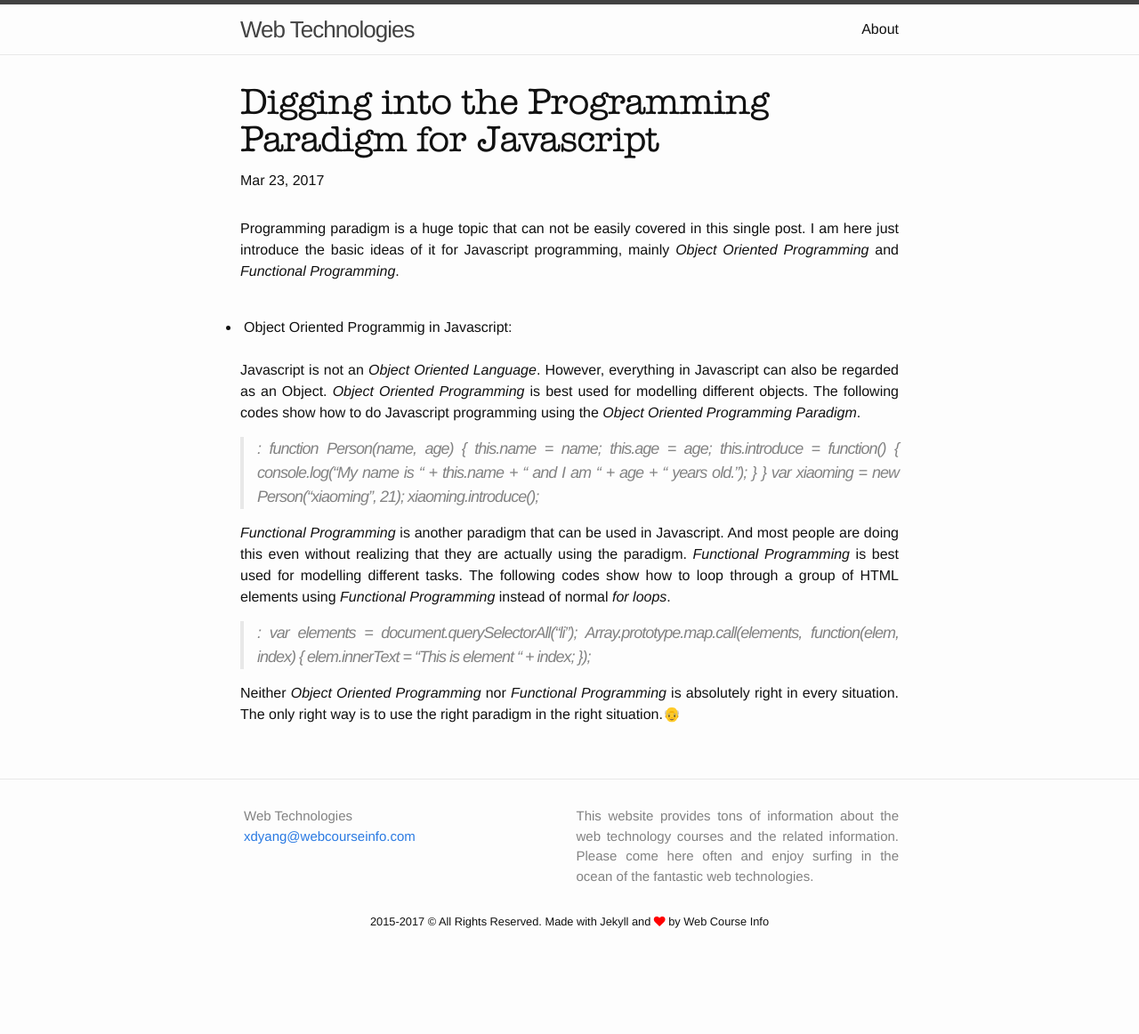
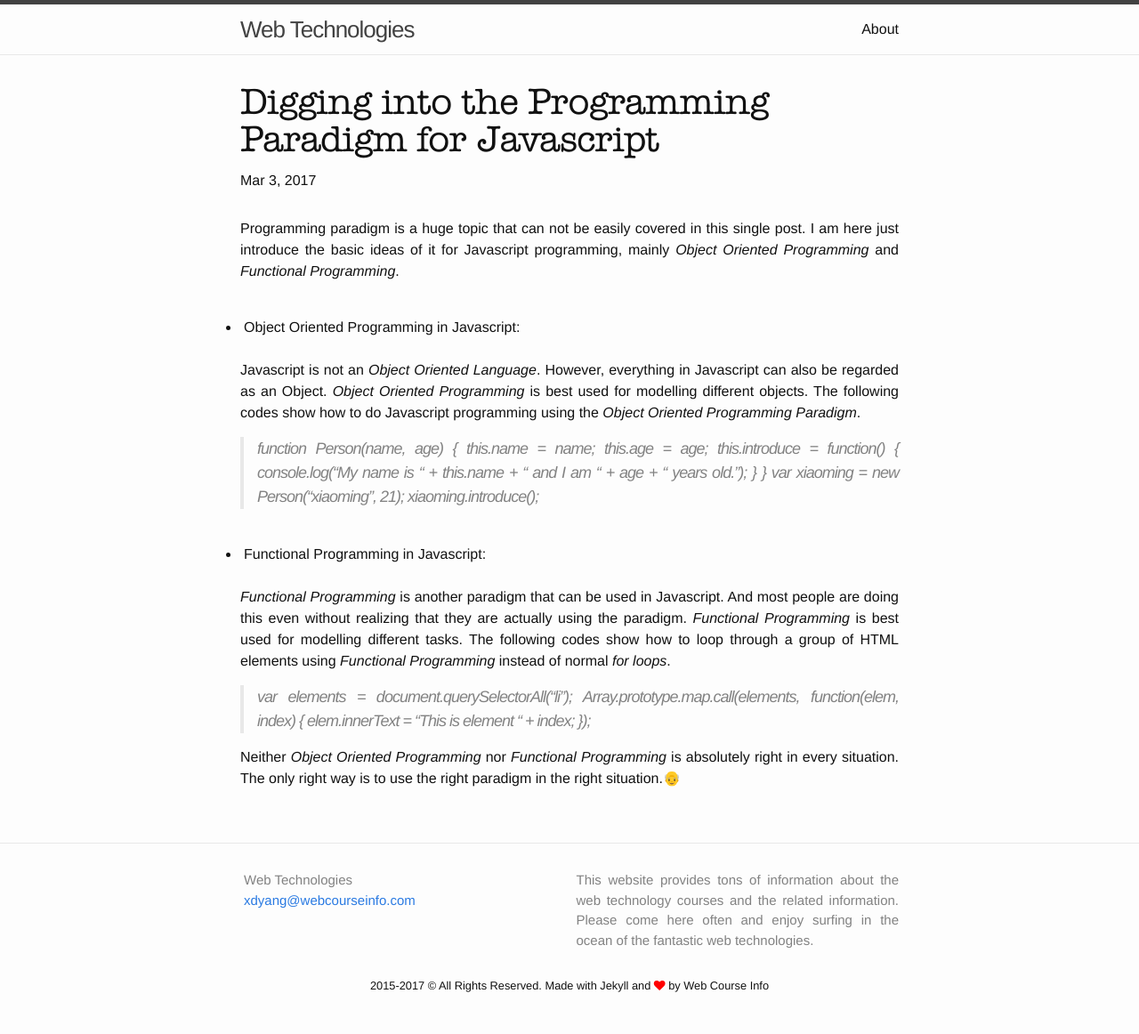
Before and after one commit to eepgxxy/eepgxxy.github.io, a Jekyll site: the page built from _posts/blog/2017-03-03-programming-paradigm.markdown, in a window 1280 px wide. Shown: the whole page at 89% size. Built offline with Jekyll 4.4.1, drawn with Linux system fonts in a browser that asks for light colours; emoji names are drawn with the system emoji font; comment, search, counter and statistics services are not loaded; before the commit the page ends 1090 px from its top, so only the background shows below that.

Commit message:
minor changes are made

```diff
--- a/_posts/blog/2017-03-03-programming-paradigm.markdown
+++ b/_posts/blog/2017-03-03-programming-paradigm.markdown
@@ -1,30 +1,32 @@
 ---
 layout: post
 title:  "Digging into the Programming Paradigm for Javascript"
-date:   2017-03-23 20:06:00 +0800
+date:   2017-03-03 20:06:00 +0800
 categories: blog
 ---
 Programming paradigm is a huge topic that can not be easily covered in this single post. I am here just introduce the basic ideas of it for Javascript programming, mainly *Object Oriented Programming* and *Functional Programming*.
 
-* Object Oriented Programmig in Javascript:
+* Object Oriented Programming in Javascript:
 
 Javascript is not an *Object Oriented Language*. However, everything in Javascript can also be regarded as an Object. *Object Oriented Programming* is best used for modelling different objects. The following codes show how to do Javascript programming using the *Object Oriented Programming Paradigm*.
 
->: function Person(name, age) {
-    this.name = name;
-    this.age = age;
-    this.introduce = function() {
-        console.log("My name is " + this.name + " and I am  " + age + " years old.");
-    }
-}
-    var xiaoming = new Person("xiaoming", 21);
-    xiaoming.introduce();
+>function Person(name, age) {
+>    this.name = name;
+>    this.age = age;
+>    this.introduce = function() {
+>        console.log("My name is " + this.name + " and I am  " + age + " years old.");
+>    }
+>}
+>    var xiaoming = new Person("xiaoming", 21);
+>    xiaoming.introduce();
+
+* Functional Programming in Javascript:
 
 *Functional Programming* is another paradigm that can be used in Javascript. And most people are doing this even without realizing that they are actually using the paradigm. *Functional Programming* is best used for modelling different tasks. The following codes show how to loop through a group of HTML elements using *Functional Programming* instead of normal *for loops*.
 
->: var elements = document.querySelectorAll("li");
-   Array.prototype.map.call(elements, function(elem, index) {
-      elem.innerText = "This is element " + index;
-   });
+> var elements = document.querySelectorAll("li");
+>   Array.prototype.map.call(elements, function(elem, index) {
+>      elem.innerText = "This is element " + index;
+>  });
 
 Neither *Object Oriented Programming* nor *Functional Programming* is absolutely right in every situation. The only right way is to use the right paradigm in the right situation.:older_man:
```
